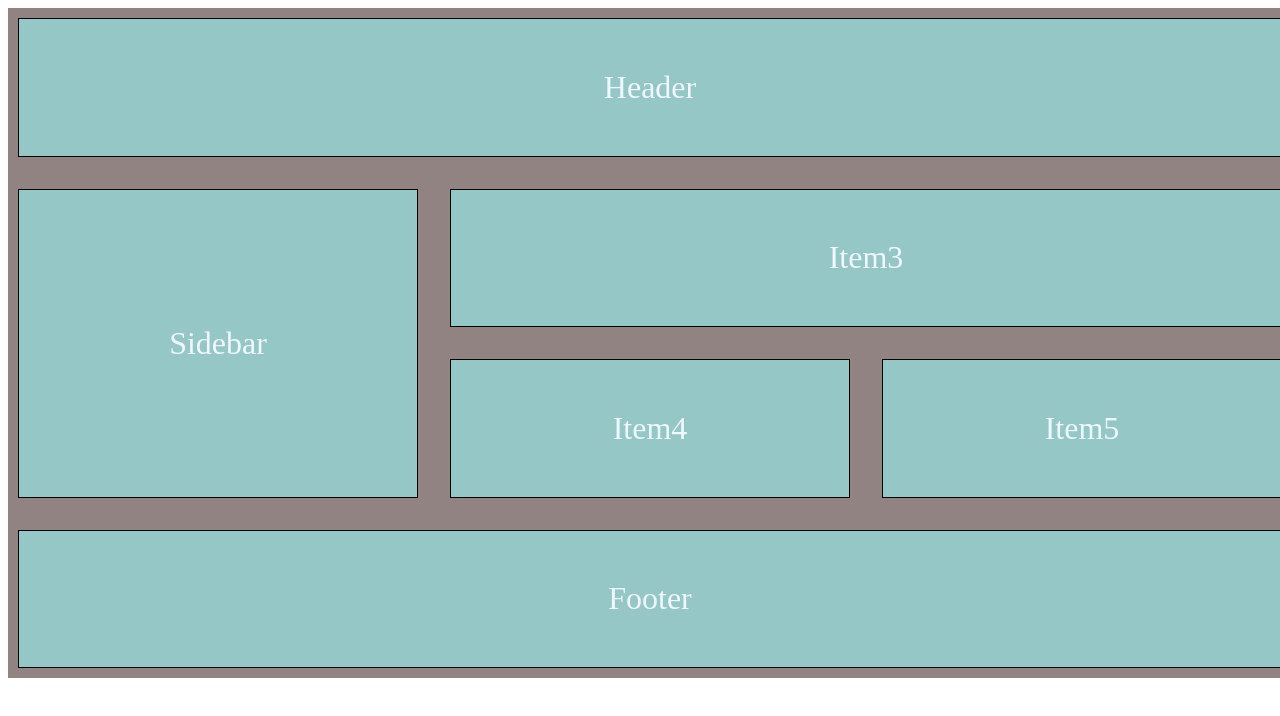
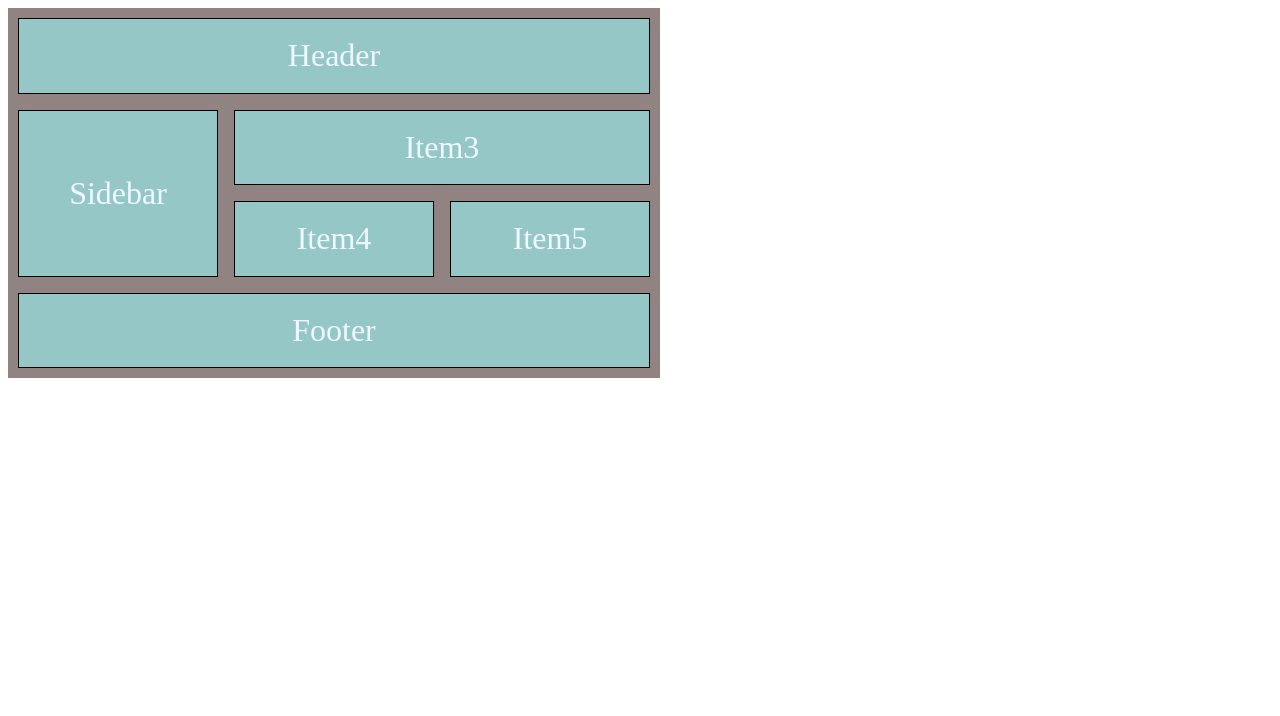
Before and after one commit to Ravindra-Yenuganti/Front_End_Practice, a plain HTML site: page Grid/index.html in a window 1280 px wide. Drawn offline with Linux system fonts and the light colour scheme.

Commit message:
Update GRidStyle.css

```diff
--- a/Grid/GRidStyle.css
+++ b/Grid/GRidStyle.css
@@ -4,13 +4,13 @@
     /* background-color: aqua; */
 }
 .container{
-    width: 100%;
-    height: 650px;
+    width: 50%;
+    height: 350px;
     background-color: rgb(146, 131, 131);
     padding: 10px;
     display: grid;
-    row-gap: 2rem;
-    column-gap: 2rem;
+    row-gap: 1rem;
+    column-gap: 1rem;
     grid-template-rows: 100px 100px;
     grid-template-columns: 100px 100px 100px;
     grid-template-rows: 1fr 1fr 1fr 1fr;
@@ -48,4 +48,5 @@
     grid-column-end: 4;
 }
 
+
 }
```
